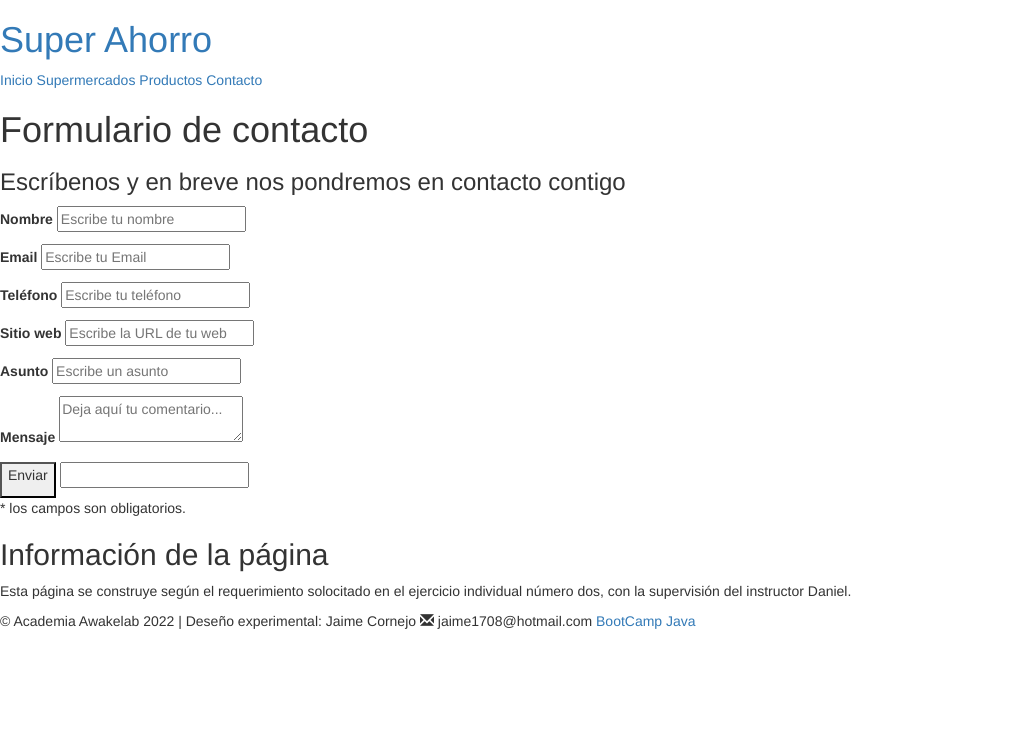
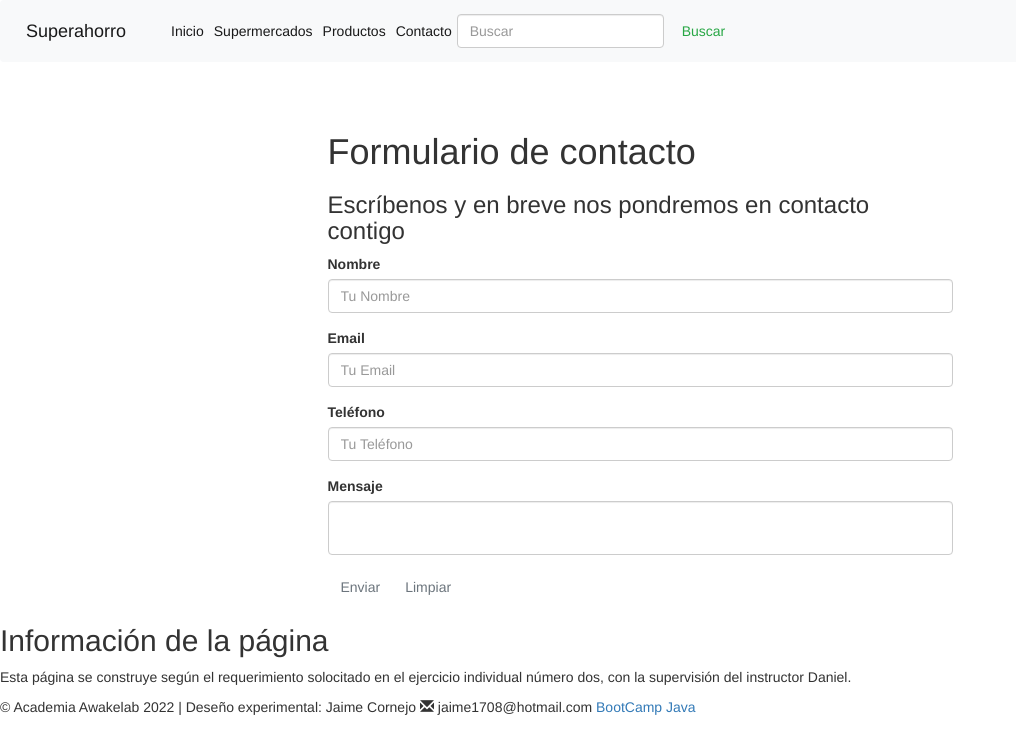
Before and after one commit to jaimecornejo70/pro_jcornejo, a plain HTML site: page pag_formu.html in a window 1280 px wide. Shown: the whole page, without its empty margins (0-1016 px from the left). Drawn offline with nearby package versions, Linux system fonts and the light colour scheme.

```diff
--- a/css/main.css
+++ b/css/main.css
@@ -1,6 +1,18 @@
 .texto{
   background-color: rgb(155, 185, 197);
   color:rgb(7, 8, 4) ;
+}
+
+#contact-form {
+  padding-top: 3rem;
+}
+
+textarea {
+  resize: none;
+}
+
+.footer p {
+     display: inline;
 }
 /*
 header {
--- a/pag_formu.html
+++ b/pag_formu.html
@@ -9,99 +9,69 @@
     <link rel="stylesheet" href="https://stackpath.bootstrapcdn.com/bootstrap/4.5.0/css/bootstrap.min.css" integrity="sha384-9aIt2nRpC12Uk9gS9baDl411NQApFmC26EwAOH8WgZl5MYYxFfc+NcPb1dKGj7Sk" crossorigin="anonymous">
     <link rel="stylesheet" href="https://maxcdn.bootstrapcdn.com/bootstrap/3.3.7/css/bootstrap.min.css">
     <link rel="stylesheet" href="css/main.css" />
+
   </head>
-  <body>
 
-    <header>
-      <div>
-        <h1><a href=" ">Super Ahorro</a></h1>
-        <a href="index.html">Inicio</a>
-        <a href="pag_super.html">Supermercados</a>
-        <a href="pag_produ.html">Productos</a>
-        <a href="pag_formu.html">Contacto</a>
-       </div>
-    </header>
+  <nav class="navbar navbar-expand-lg navbar-light bg-light">
+    <button class="navbar-toggler" type="button" data-toggle="collapse" data-target="#navbarTogglerDemo03" aria-controls="navbarTogglerDemo03" aria-expanded="false" aria-label="Toggle navigation">
+      <span class="navbar-toggler-icon"></span>
+    </button>
+    <a class="navbar-brand" href="#">Superahorro</a>
+    <div class="collapse navbar-collapse" id="navbarTogglerDemo03">
+      <ul class="navbar-nav mr-auto mt-2 mt-lg-0">
+        <li class="nav-item active">
+          <a class="nav-link" href="index.html">Inicio<span class="sr-only">(current)</span></a>
+        </li>
+        <li class="nav-item active">
+          <a class="nav-link" href="pag_super.html">Supermercados<span class="sr-only">(current)</span></a>
+        </li>
+        <li class="nav-item active">
+          <a class="nav-link" href="pag_produ.html">Productos<span class="sr-only">(current)</span></a>
+        </li>
+        <li class="nav-item active">
+          <a class="nav-link" href="pag_formu.html">Contacto<span class="sr-only">(current)</span></a>
+        </li>
+      <form class="form-inline my-2 my-lg-0">
+        <input class="form-control mr-sm-2" type="search" placeholder="Buscar" aria-label="Buscar">
+        <button class="btn btn-outline-success my-2 my-sm-0" type="submit">Buscar</button>
+      </form>
+    </ul>
+    </div>
+  </nav>
 
-    <div>
+  <div class="row justify-content-center align-items-center h-100">
+      <div class="col-sm-6" id="contact-form">
         <h1>Formulario de contacto</h1>
         <h3>Escríbenos y en breve nos pondremos en contacto contigo</h3>
-
         <form>
-          <p>
-            <label>Nombre</label>
-            <input
-              type="text"
-              name="introducir_nombre"
-              id="nombre"
-              required="obligatorio"
-              placeholder="Escribe tu nombre"
-            />
-          </p>
-
-          <p>
-            <label>Email</label>
-            <input
-              type="email"
-              name="introducir_email"
-              id="email"
-              required="obligatorio"
-              placeholder="Escribe tu Email"
-            />
-          </p>
-
-          <p>
-            <label>Teléfono </label>
-            <input
-              type="tel"
-              name="introducir_telefono"
-              id="telefono"
-              placeholder="Escribe tu teléfono"
-            />
-          </p>
-
-          <p>
-            <label>Sitio web </label>
-            <input
-              type="url"
-              name="introducir_website"
-              id="website"
-              placeholder="Escribe la URL de tu web"
-            />
-          </p>
-
-          <p>
-            <label>Asunto</label>
-            <input
-              type="text"
-              name="introducir_asunto"
-              id="assunto"
-              required="obligatorio"
-              placeholder="Escribe un asunto"
-            />
-          </p>
-
-          <p>
-            <label >Mensaje</label>
-            <textarea
-              name="introducir_mensaje"
-              class="texto_mensaje"
-              id="mensaje"
-              required="obligatorio"
-              placeholder="Deja aquí tu comentario..."
-            ></textarea>
-          </p>
-
-          <button>
-            <p>Enviar</p>
-          </button>
-          <a href="index.html">
-            <input>
-          </a>
-          <p>
-            <span> * </span>los campos son obligatorios.
-          </p>
+          <div class="form-group">
+              <label for="contact-name">Nombre</label>
+              <input type="text" name="introducir_nombre" class="form-control" id="contact-name"
+              required="obligatorio" placeholder="Tu Nombre">
+          </div>
+          <div class="form-group">
+              <label for="contact-email">Email</label>
+              <input type="email" name="introducir_mail" class="form-control" id="contact-email"
+              required="obligatorio" placeholder="Tu Email">
+          </div>
+          <div class="form-group">
+              <label for="contact-phone">Teléfono</label>
+              <input type="tel" name="introducir_telefono" class="form-control" id="contact-phone"
+              required="obligatorio" placeholder="Tu Teléfono">
+          </div>
+          <div class="form-group">
+            <label for="contact-email">Mensaje</label>
+            <textarea type="mensaje" name="introducir_mensaje" class="form-control" id="contact-mensaje"
+            required="obligatorio" placeholder="Deja aqui tu mensaje">
+            </textarea>
+          </div>
+          <div class="btn-group">
+            <button type="button" class="btn btn-outline-secondary">Enviar</button>
+            <button type="button" class="btn btn-outline-secondary">Limpiar</button>
+          </div>
         </form>
       </div>
+    </div>
 
       <footer>
         <div>
@@ -127,5 +97,4 @@
       <script
        src="https://stackpath.bootstrapcdn.com/bootstrap/4.5.0/js/bootstrap.min.js" integrity="sha384-OgVRvuATP1z7JjHLkuOU7Xw704+h835Lr+6QL9UvYjZE3Ipu6Tp75j7Bh/kR0JKI" crossorigin="anonymous">
       </script>
-    </body>
 </html>
```
Also changed, not shown: index.html (+31 -9 lines), pag_produ.html (+26 -9 lines), pag_super.html (+27 -14 lines), images/mensaje.jpg (added).
